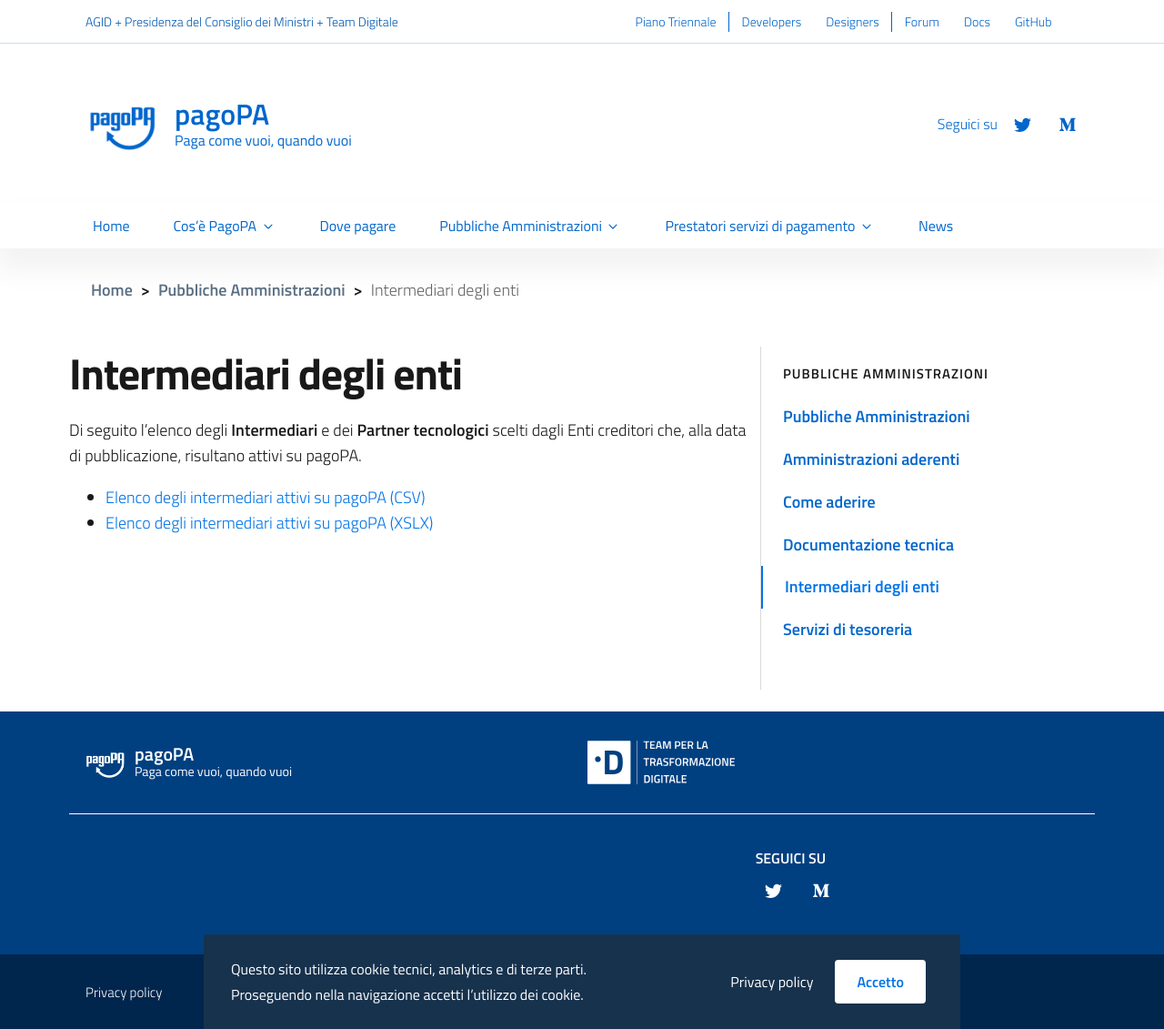
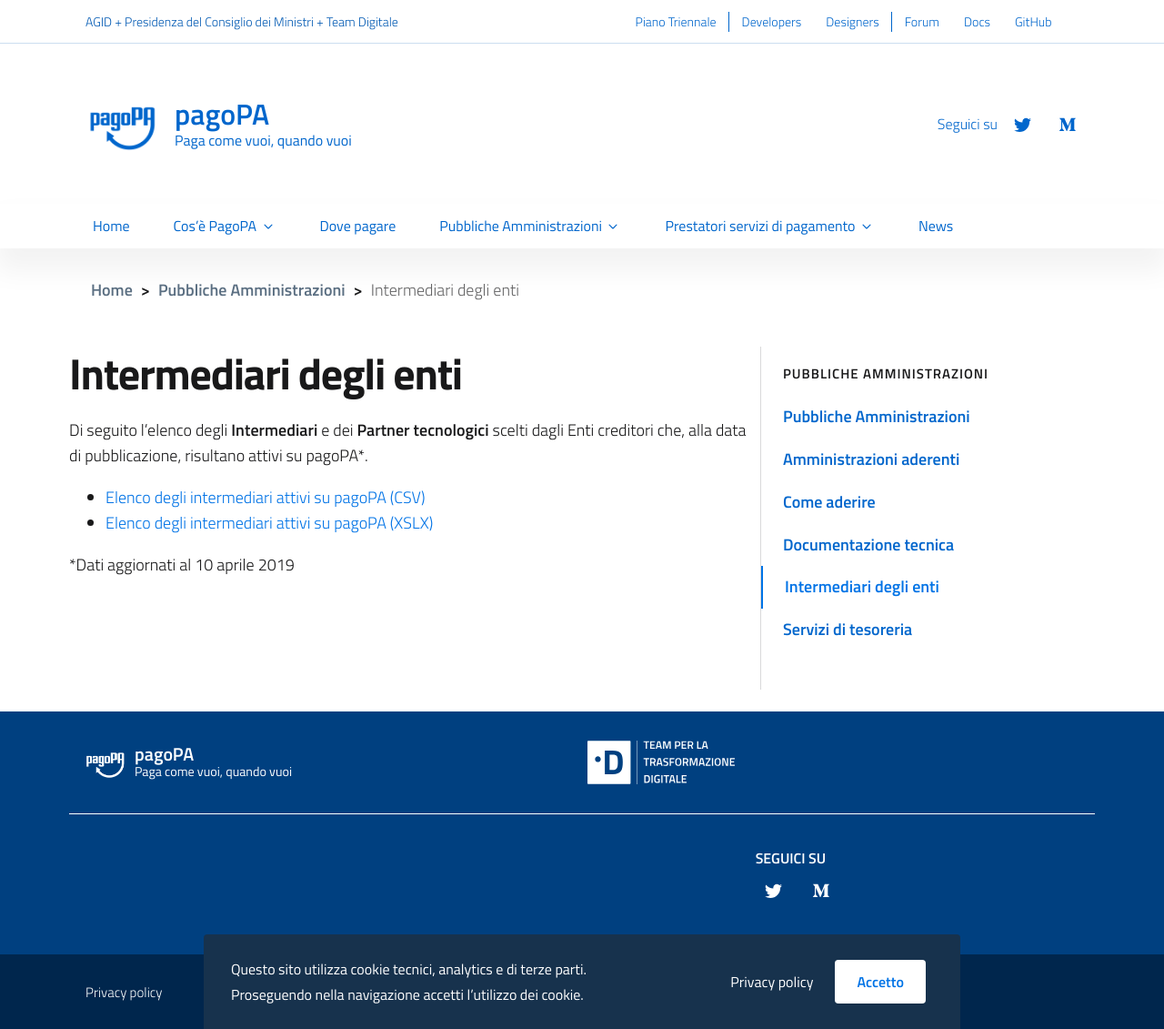
Before and after one commit to pagopa/site-pagopa.gov.it, a Jekyll site: the page built from it/pubbliche-amministrazioni/intermediari.md, in a window 1280 px wide and 1131 px high. Shown: the whole window at 91% size. Built offline with Jekyll 4.4.1, drawn with Linux system fonts in a browser that asks for light colours.

Commit message:
Update intermediari.md

```diff
--- a/it/pubbliche-amministrazioni/intermediari.md
+++ b/it/pubbliche-amministrazioni/intermediari.md
@@ -8,6 +8,8 @@
 child_of_ref: pubbliche-amministrazioni
 ---
 
-Di seguito l'elenco degli **Intermediari** e dei **Partner tecnologici** scelti dagli Enti creditori che, alla data di pubblicazione, risultano attivi su pagoPA.
+Di seguito l'elenco degli **Intermediari** e dei **Partner tecnologici** scelti dagli Enti creditori che, alla data di pubblicazione, risultano attivi su pagoPA*.
 * [Elenco degli intermediari attivi su pagoPA (CSV)](../../../data/pagopa-intermediari.csv)
 * [Elenco degli intermediari attivi su pagoPA (XSLX)](../../../data/pagopa-intermediari.xlsx)
+
+*Dati aggiornati al 10 aprile 2019
```
